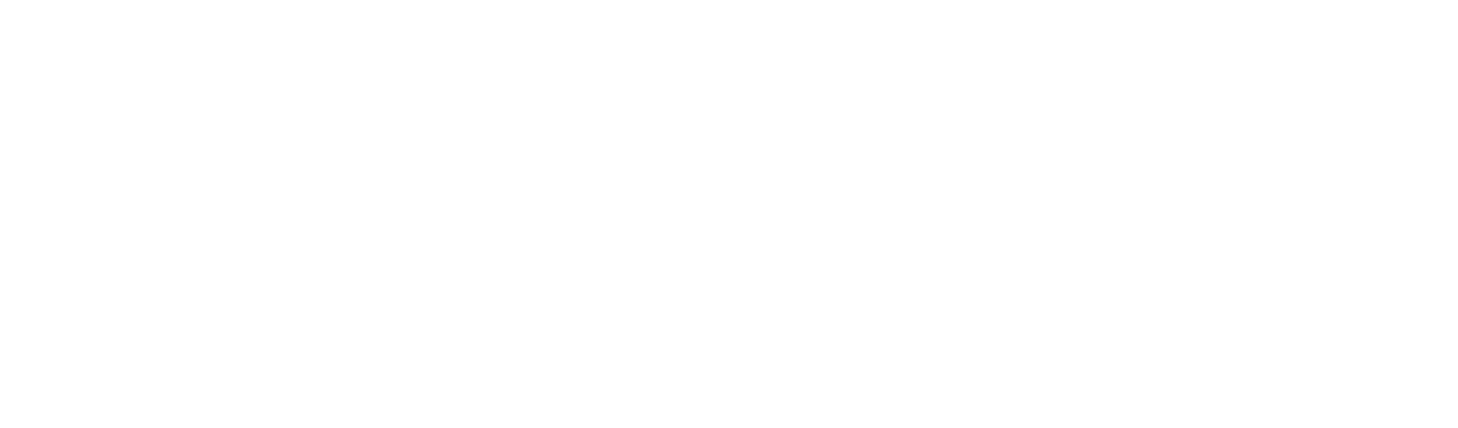
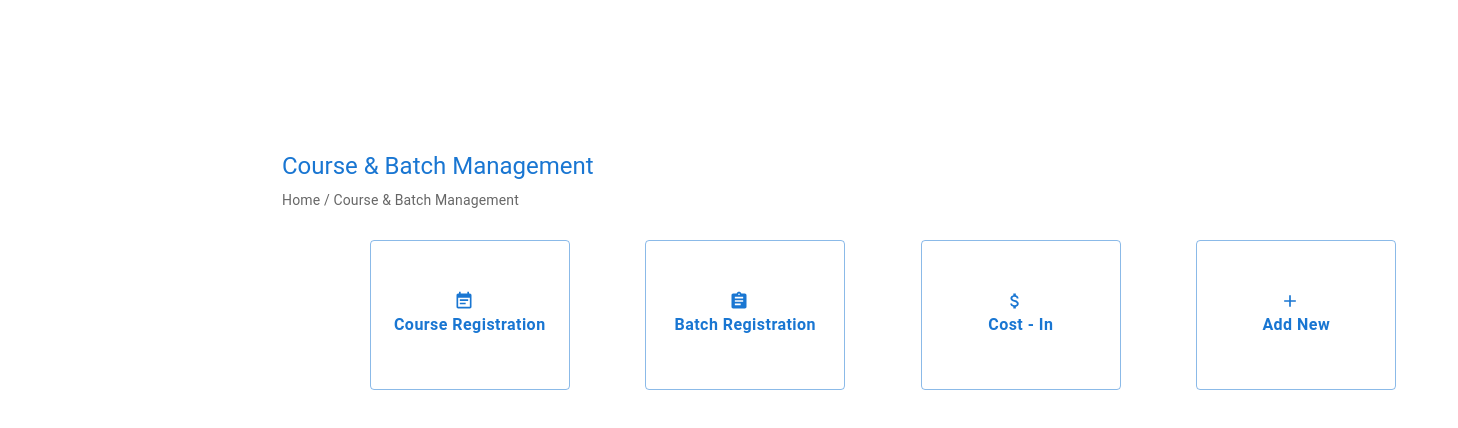
Before and after one commit to UththaraMadubhashini/mpma_systems, a React (Create React App) app: page /course in a window 1280 px wide. Before the commit this address had no page. Shown: the top 428 px of the page, 1458 px wide, since content can reach past the window. Built offline with nearby package versions, Linux system fonts and the light colour scheme.

Commit message:
create sub-modules

```diff
--- /dev/null
+++ b/src/Pages/course.js
@@ -0,0 +1,122 @@
+import React from "react";
+import {
+  Container,
+  Typography,
+  Button,
+  Box,
+} from "@mui/material";
+import AddIcon from "@mui/icons-material/Add";
+import EventNoteIcon from "@mui/icons-material/EventNote";
+import AssignmentIcon from "@mui/icons-material/Assignment";
+import AttachMoneyIcon from "@mui/icons-material/AttachMoney";
+// import Header from "../Components/Header/Header";
+
+function Course() {
+  return (
+    <div>
+      {/* <Header /> */}
+      <Container maxWidth="lg" sx={{ marginTop: "150px", marginLeft:"250px" }}>
+        {/* Page Title */}
+        <Typography variant="h5" color="primary" gutterBottom>
+          Course & Batch Management
+        </Typography>
+        <Typography variant="body2" color="textSecondary" gutterBottom>
+          Home / Course & Batch Management
+        </Typography>
+
+        {/* Button Section */}
+        <Box
+          sx={{
+            display: "flex",
+            flexWrap: "wrap",
+            justifyContent: "space-around",
+            marginTop: "20px",
+            marginLeft:"50px"
+          }}
+        >
+          {/* Course Registration Button */}
+          <Button
+            variant="outlined"
+            startIcon={<EventNoteIcon />}
+            sx={{
+              width: "200px",
+              height: "150px",
+              display: "flex",
+              flexDirection: "column",
+              justifyContent: "center",
+              alignItems: "center",
+              margin: "10px",
+              fontSize: "16px",
+              fontWeight: "bold",
+              textTransform: "none",
+            }}
+          >
+            Course Registration
+          </Button>
+
+          {/* Batch Registration Button */}
+          <Button
+            variant="outlined"
+            startIcon={<AssignmentIcon />}
+            sx={{
+              width: "200px",
+              height: "150px",
+              display: "flex",
+              flexDirection: "column",
+              justifyContent: "center",
+              alignItems: "center",
+              margin: "10px",
+              fontSize: "16px",
+              fontWeight: "bold",
+              textTransform: "none",
+            }}
+          >
+            Batch Registration
+          </Button>
+
+          {/* Cost-In Button */}
+          <Button
+            variant="outlined"
+            startIcon={<AttachMoneyIcon />}
+            sx={{
+              width: "200px",
+              height: "150px",
+              display: "flex",
+              flexDirection: "column",
+              justifyContent: "center",
+              alignItems: "center",
+              margin: "10px",
+              fontSize: "16px",
+              fontWeight: "bold",
+              textTransform: "none",
+            }}
+          >
+            Cost - In
+          </Button>
+
+          {/* Add New Button */}
+          <Button
+            variant="outlined"
+            startIcon={<AddIcon />}
+            sx={{
+              width: "200px",
+              height: "150px",
+              display: "flex",
+              flexDirection: "column",
+              justifyContent: "center",
+              alignItems: "center",
+              margin: "10px",
+              fontSize: "16px",
+              fontWeight: "bold",
+              textTransform: "none",
+            }}
+          >
+            Add New
+          </Button>
+        </Box>
+      </Container>
+    </div>
+  );
+}
+
+export default Course;
--- /dev/null
+++ b/src/Pages/exam.js
@@ -0,0 +1,9 @@
+import React from 'react'
+
+function exam() {
+  return (
+    <div>exam</div>
+  )
+}
+
+export default exam
--- a/src/Routes/route.js
+++ b/src/Routes/route.js
@@ -1,6 +1,8 @@
 import React from "react";
 import { Routes, Route } from "react-router-dom";
 import Layout from "../Components/Layouts/Layout";
+import Course from "../Pages/course"
+import Exam from "../Pages/exam"
 
 
 
@@ -8,6 +10,8 @@
   return (
     <Routes>
         <Route path="/" element={<Layout/>} />
+        <Route path="/course" element={<Course/>} />
+        <Route path="/exam" element={<Exam/>} />
     </Routes>
   );
 };
```
Also changed, not shown: package.json (+6 -3 lines), 1 other file (tests, documents, lock files or other folders).
